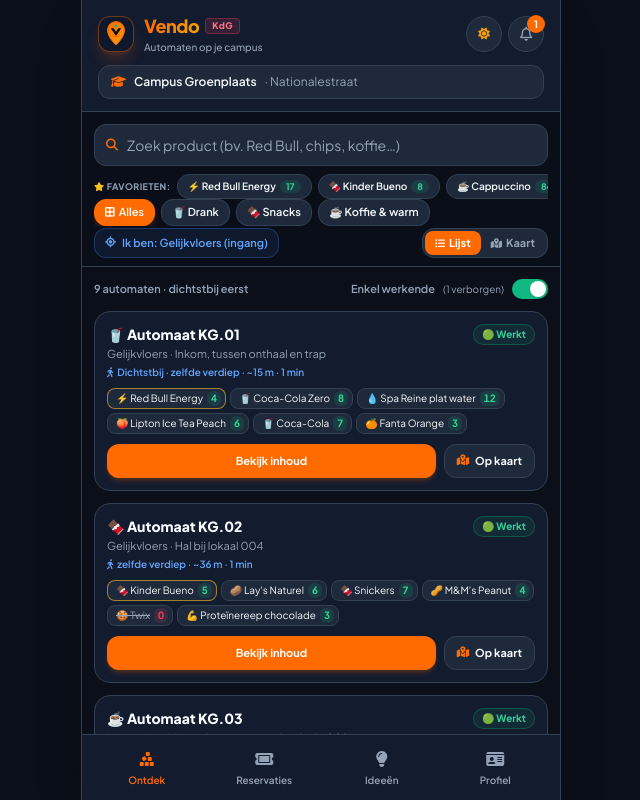
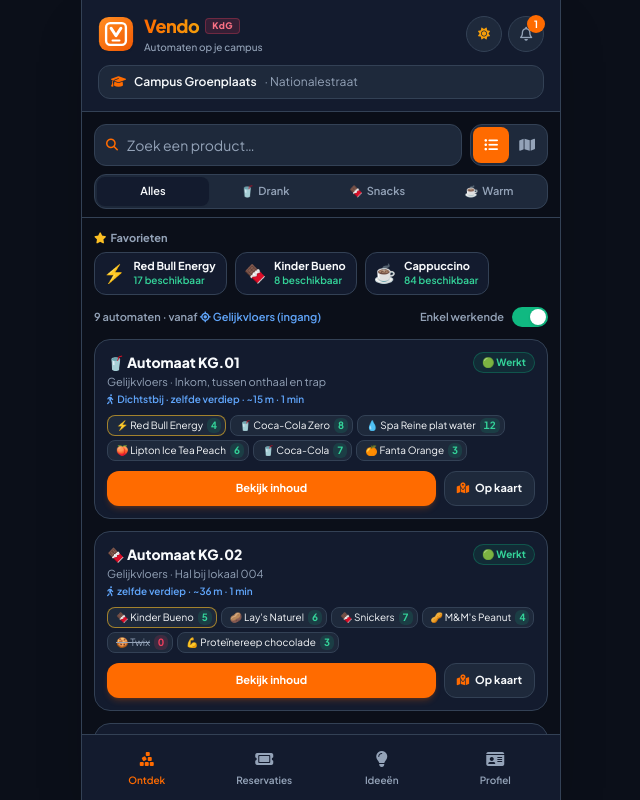
Before and after one commit to OneSpeed06/vendo, a website: page vendo/app/index.html in a window 1280 px wide. Both pictures are taken after a click on the button "🎓 Student". Shown: the whole page, without its empty margins (319-959 px from the left). Drawn offline with Linux system fonts and the light colour scheme.

Commit message:
Issue #2: rustiger Ontdek-scherm en nieuw logo

```diff
--- a/vendo/app/app.js
+++ b/vendo/app/app.js
@@ -36,10 +36,10 @@
   if (!V.get.campus(ui.campusId)) ui.campusId = V.get.state().campuses[0].id;
 
   const TYPE_FILTERS = [
-    { id: 'all', label: 'Alles', icon: '<i class="fa-solid fa-border-all"></i>' },
-    { id: 'drank', label: 'Drank', icon: '🥤', cats: ['drank'] },
-    { id: 'snack', label: 'Snacks', icon: '🍫', cats: ['snack', 'gezond'] },
-    { id: 'koffie', label: 'Koffie & warm', icon: '☕', cats: ['koffie'] },
+    { id: 'all', label: 'Alles', short: 'Alles', icon: '' },
+    { id: 'drank', label: 'Drank', short: 'Drank', icon: '🥤', cats: ['drank'] },
+    { id: 'snack', label: 'Snacks', short: 'Snacks', icon: '🍫', cats: ['snack', 'gezond'] },
+    { id: 'koffie', label: 'Koffie & warm', short: 'Warm', icon: '☕', cats: ['koffie'] },
   ];
 
   // ---------- Positie van de gebruiker ----------
@@ -193,11 +193,14 @@
   function renderDiscoverFrame() {
     $('#view').innerHTML = `
       <div class="sticky top-0 z-20 space-y-2 border-b border-line bg-bg/95 px-3 pb-2 pt-3 backdrop-blur">
-        <div class="relative">
-          <i class="fa-solid fa-magnifying-glass pointer-events-none absolute left-3 top-1/2 -translate-y-1/2 text-xs text-brand-500"></i>
-          <input id="searchInput" type="text" inputmode="search" enterkeyhint="search" autocomplete="off" value="${esc(ui.query)}"
-            class="field py-2.5 pl-8 pr-9 text-sm" placeholder="Zoek product (bv. Red Bull, chips, koffie…)" aria-label="Zoek product">
-          <button id="clearSearch" onclick="App.clearSearch()" aria-label="Wis zoekopdracht" class="absolute right-2 top-1/2 hidden -translate-y-1/2 p-1.5 text-muted hover:text-ink"><i class="fa-solid fa-circle-xmark text-sm"></i></button>
+        <div class="flex items-center gap-2">
+          <div class="relative min-w-0 flex-1">
+            <i class="fa-solid fa-magnifying-glass pointer-events-none absolute left-3 top-1/2 -translate-y-1/2 text-xs text-brand-500"></i>
+            <input id="searchInput" type="text" inputmode="search" enterkeyhint="search" autocomplete="off" value="${esc(ui.query)}"
+              class="field py-2.5 pl-8 pr-9 text-sm" placeholder="Zoek een product…" aria-label="Zoek product">
+            <button id="clearSearch" onclick="App.clearSearch()" aria-label="Wis zoekopdracht" class="absolute right-2 top-1/2 hidden -translate-y-1/2 p-1.5 text-muted hover:text-ink"><i class="fa-solid fa-circle-xmark text-sm"></i></button>
+          </div>
+          <div id="viewToggle" class="flex shrink-0 rounded-xl border border-line bg-sub p-0.5" role="tablist" aria-label="Weergave"></div>
         </div>
         <div id="discoverControls"></div>
       </div>
@@ -237,35 +240,26 @@
     // ---- Filters ----
     const favs = (user().favorites || []).map((id) => V.get.product(id)).filter(Boolean);
     const favAvail = (p) => rows.reduce((a, r) => a + (r.st.usable ? r.m.slots.filter((sl) => sl.productId === p.id).reduce((b, sl) => b + V.derive.available(r.m, sl), 0) : 0), 0);
+    // Type automaat: één rustige gesegmenteerde balk
     $('#discoverControls').innerHTML = `
-      ${!searching ? `<div class="no-scrollbar flex items-center gap-1.5 overflow-x-auto">
-        <span class="whitespace-nowrap text-[9px] font-bold uppercase tracking-wider text-muted"><i class="fa-solid fa-star text-amber-400"></i> Favorieten:</span>
-        ${favs.length ? favs.map((p) => { const n = favAvail(p);
-          return `<button class="chip px-2.5 py-1 text-[10px] ${n ? '' : 'opacity-60'}" onclick="App.setQuery(${esc(JSON.stringify(p.name))})">${p.icon} ${esc(p.name.replace(/\s\d+cl$/, ''))} <span class="rounded-full ${n ? 'bg-emerald-500/15 text-emerald-600 dark:text-emerald-400' : 'bg-rose-500/15 text-rose-500'} px-1.5 text-[9px] font-bold">${n || 'op'}</span></button>`; }).join('')
-          : '<span class="whitespace-nowrap text-[10px] text-muted">Tik op <i class="fa-regular fa-star"></i> bij een product om het hier te bewaren.</span>'}
-      </div>` : ''}
-      <div class="no-scrollbar flex items-center gap-1.5 overflow-x-auto">
-        ${TYPE_FILTERS.map((t) => `<button class="chip px-2.5 py-1 ${ui.type === t.id ? 'chip-active' : ''}" onclick="App.setType('${t.id}')">${t.icon} ${t.label}</button>`).join('')}
-      </div>
-      <div class="flex items-center justify-between gap-2 pt-0.5">
-        <button onclick="App.openSheet('location')" class="flex min-w-0 items-center gap-1.5 rounded-xl border border-blue-500/30 bg-blue-500/10 px-2.5 py-1.5 text-[11px] font-semibold text-blue-600 dark:text-blue-400">
-          <i class="fa-solid fa-location-crosshairs"></i><span class="truncate">Ik ben: ${esc(V.get.floorName(ui.campusId, pos.floor))}${pos.set ? '' : ' (ingang)'}</span>
-        </button>
-        <div class="flex shrink-0 items-center rounded-xl border border-line bg-sub p-0.5 text-[11px] font-bold" role="tablist">
-          <button role="tab" aria-selected="${ui.view === 'list'}" onclick="App.setView('list')" class="flex items-center gap-1 rounded-lg px-2.5 py-1 ${ui.view === 'list' ? 'bg-brand-500 text-white' : 'text-muted'}"><i class="fa-solid fa-list-ul text-[10px]"></i>Lijst</button>
-          <button role="tab" aria-selected="${ui.view === 'map'}" onclick="App.setView('map')" class="flex items-center gap-1 rounded-lg px-2.5 py-1 ${ui.view === 'map' ? 'bg-brand-500 text-white' : 'text-muted'}"><i class="fa-solid fa-map-location-dot text-[10px]"></i>Kaart</button>
-        </div>
+      <div class="grid grid-cols-4 rounded-xl border border-line bg-sub p-0.5 text-[11px] font-semibold" role="radiogroup" aria-label="Soort automaat">
+        ${TYPE_FILTERS.map((t) => `<button role="radio" aria-checked="${ui.type === t.id}" onclick="App.setType('${t.id}')"
+          class="flex items-center justify-center gap-1 rounded-lg py-1.5 transition-colors ${ui.type === t.id ? 'bg-card text-ink shadow-sm' : 'text-muted hover:text-ink'}">
+          <span class="${t.id === 'all' ? 'hidden' : ''}">${t.icon}</span>${t.short}</button>`).join('')}
       </div>`;
+    $('#viewToggle').innerHTML = [['list', 'fa-list-ul', 'Lijst'], ['map', 'fa-map', 'Kaart']].map(([id, icon, label]) => `
+      <button role="tab" aria-selected="${ui.view === id}" aria-label="${label}" title="${label}" onclick="App.setView('${id}')"
+        class="flex h-9 w-9 items-center justify-center rounded-lg text-sm ${ui.view === id ? 'bg-brand-500 text-white' : 'text-muted hover:text-ink'}"><i class="fa-solid ${icon}"></i></button>`).join('');
 
     const body = $('#discoverBody');
     if (ui.view === 'map') { renderMapView(body, rows, searching, pos, campus); return; }
 
     // ---- Lijstweergave ----
-    let html = '';
+    let html = searching ? '' : favoritesStrip(favs, favAvail);
     if (searching) {
       const hits = rows.filter((r) => r.st.usable && r.inStock.length > 0);
       const misses = rows.filter((r) => r.matches.length > 0 && !(r.st.usable && r.inStock.length > 0));
-      html += summaryLine(hits.length ? `<span class="text-ink">${hits.length} ${hits.length === 1 ? 'automaat heeft' : 'automaten hebben'} het</span> · dichtstbij eerst` : 'Geen resultaten', false);
+      html += summaryLine(hits.length ? `<span class="text-ink">${hits.length} ${hits.length === 1 ? 'automaat heeft' : 'automaten hebben'} het</span>` : 'Geen resultaten', false);
       if (!hits.length) html += emptyState(misses.length ? 'Nergens op voorraad op deze campus' : 'Niets gevonden', misses.length ? 'Het product zit wel in een automaat, maar is uitverkocht of de automaat is defect.' : 'Probeer een andere zoekterm of stel het product voor.', true);
       html += hits.map((r, i) => machineCard(r, { nearest: i === 0, searching })).join('');
       if (misses.length) {
@@ -276,7 +270,7 @@
     } else {
       let list = rows;
       if (ui.onlyWorking) list = list.filter((r) => r.st.usable);
-      html += summaryLine(`${list.length} ${list.length === 1 ? 'automaat' : 'automaten'} · dichtstbij eerst`, true);
+      html += summaryLine(`${list.length} ${list.length === 1 ? 'automaat' : 'automaten'}`, true);
       if (!list.length) html += emptyState('Geen automaten', 'Geen automaten voor deze filters.', false);
       html += list.map((r, i) => machineCard(r, { nearest: i === 0 && r.dist !== null })).join('');
     }
@@ -284,12 +278,31 @@
   }
 
   /** Regel boven de resultaten, met de schakelaar "Enkel werkende" */
-  function summaryLine(text, withToggle) {
-    const hidden = V.get.machinesOfCampus(ui.campusId).filter((m) => !V.derive.machineState(m, 'app').usable).length;
+  /** Favorieten: compacte kaartjes bovenaan de lijst (niet in de vaste balk) */
+  function favoritesStrip(favs, favAvail) {
+    if (!favs.length) {
+      return `<p class="flex items-center gap-2 text-[11px] text-muted"><i class="fa-regular fa-star text-amber-400"></i>Tip: tik op de ster bij een product om het als favoriet te bewaren.</p>`;
+    }
+    return `<section aria-label="Favorieten">
+      <h2 class="mb-1.5 text-[11px] font-bold text-muted"><i class="fa-solid fa-star mr-1 text-amber-400"></i>Favorieten</h2>
+      <div class="no-scrollbar -mx-3 flex gap-2 overflow-x-auto px-3">
+        ${favs.map((p) => { const n = favAvail(p);
+          return `<button onclick="App.setQuery(${esc(JSON.stringify(p.name))})" class="flex shrink-0 items-center gap-2 rounded-xl border border-line bg-card py-1.5 pl-2 pr-2.5 text-left hover:border-brand-500/50">
+            <span class="text-lg leading-none">${p.icon}</span>
+            <span><span class="block text-[11px] font-bold leading-tight">${esc(p.name.replace(/\s\d+cl$/, ''))}</span>
+            <span class="block text-[10px] font-semibold ${n ? 'text-emerald-600 dark:text-emerald-400' : 'text-rose-500'}">${n ? `${n} beschikbaar` : 'Uitverkocht'}</span></span>
+          </button>`; }).join('')}
+      </div>
+    </section>`;
+  }
+
+  /** Regel boven de resultaten: aantal + eigen locatie, met de schakelaar "Enkel werkende" */
+  function summaryLine(text, withToggle, showLocation = true) {
+    const pos = me();
     return `<div class="mb-1 flex items-center justify-between gap-3">
-      <p class="text-[11px] font-semibold text-muted">${text}</p>
+      <p class="min-w-0 text-[11px] font-semibold text-muted">${text}${showLocation ? ` · vanaf <button onclick="App.openSheet('location')" class="font-semibold text-blue-600 hover:underline dark:text-blue-400" aria-label="Wijzig je locatie"><i class="fa-solid fa-location-crosshairs mr-0.5"></i>${esc(V.get.floorName(ui.campusId, pos.floor))}${pos.set ? '' : ' (ingang)'}</button>` : ''}</p>
       ${withToggle ? `<label class="flex shrink-0 cursor-pointer items-center gap-2 text-[11px] font-semibold text-muted">
-        Enkel werkende${ui.onlyWorking && hidden ? ` <span class="text-[10px] font-normal">(${hidden} verborgen)</span>` : ''}
+        Enkel werkende
         <button type="button" role="switch" aria-checked="${ui.onlyWorking}" aria-label="Toon enkel werkende automaten" onclick="App.toggleWorking()"
           class="relative h-5 w-9 rounded-full transition-colors ${ui.onlyWorking ? 'bg-emerald-500' : 'bg-line'}">
           <span class="absolute top-0.5 h-4 w-4 rounded-full bg-white shadow transition-all ${ui.onlyWorking ? 'left-[18px]' : 'left-0.5'}"></span>
@@ -366,7 +379,7 @@
           ${f.id === pos.floor ? '<i class="fa-solid fa-location-crosshairs"></i>' : ''} ${esc(f.name)}
           <span class="ml-0.5 rounded-full ${ui.mapFloor === f.id ? 'bg-white/25' : 'bg-line'} px-1.5 text-[9px]">${counts[f.id] || 0}</span></button>`).join('')}
       </div>
-      ${searching ? '' : summaryLine(`${floorRows.filter(isHit).length} op ${esc(V.get.floorName(ui.campusId, ui.mapFloor))}`, true)}
+      ${searching ? '' : summaryLine(`${floorRows.filter(isHit).length} ${floorRows.filter(isHit).length === 1 ? 'automaat' : 'automaten'} op dit verdiep`, true, false)}
       <div id="floorplan"></div>
       <p class="mt-1.5 text-center text-[10px] text-muted"><i class="fa-solid fa-hand-pointer mr-1"></i>Tik op een automaat voor details · tik op een lege plek om je locatie te zetten</p>
       <div id="pinCard" class="mt-2"></div>`;
--- a/vendo/app/sw.js
+++ b/vendo/app/sw.js
@@ -1,6 +1,6 @@
 /* Vendo service worker: app-shell offline beschikbaar (network-first met offline-cache),
  * nieuwe versie? Verhoog CACHE. */
-const CACHE = 'vendo-app-v2';
+const CACHE = 'vendo-app-v3';
 const SHELL = [
   './', './index.html', './app.js', './manifest.webmanifest', './icons/icon.svg', './icons/icon-192.png',
   '../shared/store.js', '../shared/ui.js', '../shared/vendo.css',
--- a/vendo/shared/ui.js
+++ b/vendo/shared/ui.js
@@ -76,16 +76,20 @@
   }
 
   // ---------- Logo ----------
-  const logo = (cls = 'w-9 h-9') => `
-    <div class="${cls} shrink-0 rounded-xl bg-slate-900 border border-brand-500/40 flex items-center justify-center p-1 shadow-lg shadow-brand-500/20">
-      <svg class="w-full h-full" viewBox="0 0 40 40" fill="none" aria-hidden="true">
-        <path d="M20 37C20 37 33 25.5 33 14C33 6.82 27.18 1 20 1C12.82 1 7 6.82 7 14C7 25.5 20 37 20 37Z" fill="url(#vg)" stroke="#FF6B00" stroke-width="1.5"/>
-        <path d="M12 11L20 23L28 11H23.5L20 16.5L16.5 11H12Z" fill="#0B0F19"/>
-        <rect x="14" y="22" width="12" height="2.5" rx="1.25" fill="#FF6B00"/>
-        <circle cx="20" cy="7.5" r="2.2" fill="#10B981"/>
-        <defs><linearGradient id="vg" x1="7" y1="1" x2="33" y2="37" gradientUnits="userSpaceOnUse"><stop stop-color="#FF6B00"/><stop offset="1" stop-color="#F59E0B"/></linearGradient></defs>
-      </svg>
-    </div>`;
+  // Een automaat van voren: scherm met "V" en een uitgifteschuif.
+  // Volle oranje tegel met wit erop: werkt even goed op een lichte als op een donkere achtergrond.
+  let logoSeq = 0;
+  const logoSvg = (cls = 'w-full h-full') => {
+    const id = 'vlogo' + (++logoSeq);
+    return `<svg class="${cls}" viewBox="0 0 40 40" fill="none" role="img" aria-label="Vendo">
+      <defs><linearGradient id="${id}" x1="6" y1="2" x2="34" y2="38" gradientUnits="userSpaceOnUse"><stop stop-color="#FF8A1F"/><stop offset="1" stop-color="#F25C05"/></linearGradient></defs>
+      <rect x="1" y="1" width="38" height="38" rx="11" fill="url(#${id})"/>
+      <rect x="9" y="8" width="22" height="24" rx="4.5" stroke="#fff" stroke-width="2.6"/>
+      <path d="M14.5 13.5L20 22L25.5 13.5" stroke="#fff" stroke-width="3.2" stroke-linecap="round" stroke-linejoin="round"/>
+      <rect x="15" y="26" width="10" height="2.4" rx="1.2" fill="#fff"/>
+    </svg>`;
+  };
+  const logo = (cls = 'w-9 h-9') => `<div class="${cls} shrink-0 drop-shadow-sm">${logoSvg()}</div>`;
 
   // ---------- Plattegrond ----------
   /**
@@ -176,5 +180,5 @@
     }
   }
 
-  global.VendoUI = { tone, badge, fillBar, fillColor, toast, initTheme, toggleTheme, applyTheme, logo, renderFloorplan };
+  global.VendoUI = { tone, badge, fillBar, fillColor, toast, initTheme, toggleTheme, applyTheme, logo, logoSvg, renderFloorplan };
 })(window);
```
Also changed, not shown: vendo/app/icons/icon-192.png, vendo/app/icons/icon-512.png, vendo/app/icons/icon-maskable-512.png, vendo/app/icons/icon.svg, vendo/shared/vendo.css.
